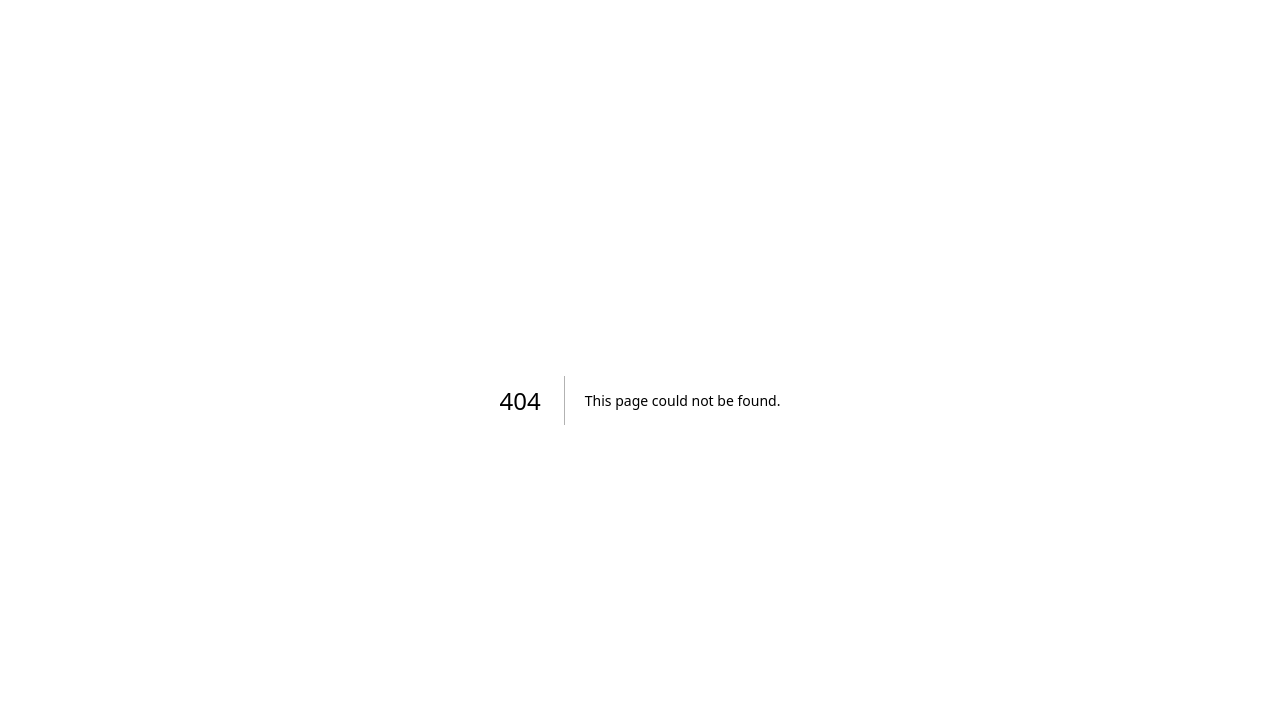
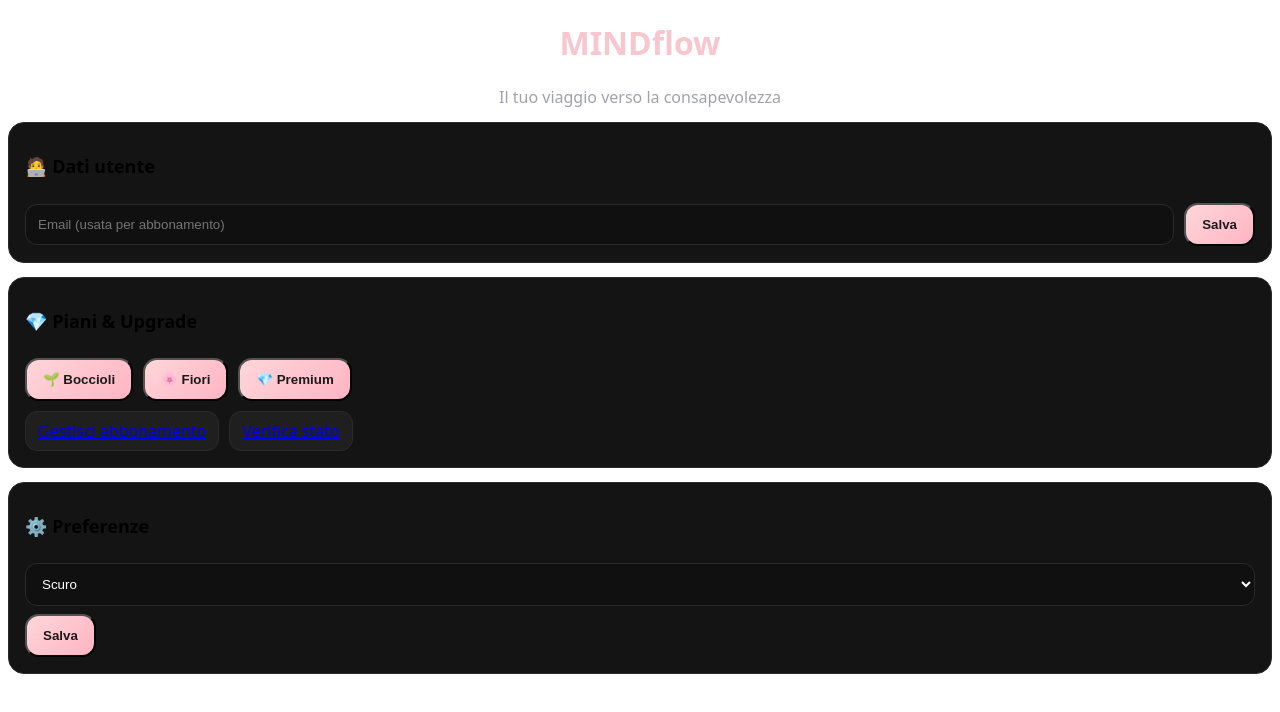
Before and after one commit to mindflowapplicazione-png/MINDflow.app, a Next.js app: page /profilo in a window 1280 px wide. Before the commit this address had no page. Shown: the top 712 px of the page. Built offline with nearby package versions, Linux system fonts and the light colour scheme.

Commit message:
Create page.jsx

```diff
--- /dev/null
+++ b/app/profilo/page.jsx
@@ -0,0 +1,35 @@
+"use client";
+import Section from "@/components/Section";
+import StripeButtons from "@/components/StripeButtons";
+import { useState } from "react";
+
+export default function Profilo(){
+  const [email, setEmail] = useState("");
+  return (
+    <>
+      <h1 className="h1">MINDflow</h1>
+      <div className="subtitle">Il tuo viaggio verso la consapevolezza</div>
+
+      <Section title="Dati utente" emoji="🧑‍💻">
+        <div className="row">
+          <input className="input" placeholder="Email (usata per abbonamento)" value={email} onChange={e=>setEmail(e.target.value)} />
+          <button className="btn">Salva</button>
+        </div>
+      </Section>
+
+      <Section title="Piani & Upgrade" emoji="💎">
+        <StripeButtons/>
+        <div className="row" style={{marginTop:10, gap:10}}>
+          <a className="badge" href="https://billing.stripe.com/p/login" target="_blank">Gestisci abbonamento</a>
+          <a className="badge" href="/success">Verifica stato</a>
+        </div>
+      </Section>
+
+      <Section title="Preferenze" emoji="⚙️">
+        <select className="select"><option>Scuro</option><option>Chiaro</option></select>
+        <div style={{height:8}}/>
+        <button className="btn">Salva</button>
+      </Section>
+    </>
+  );
+}
```
